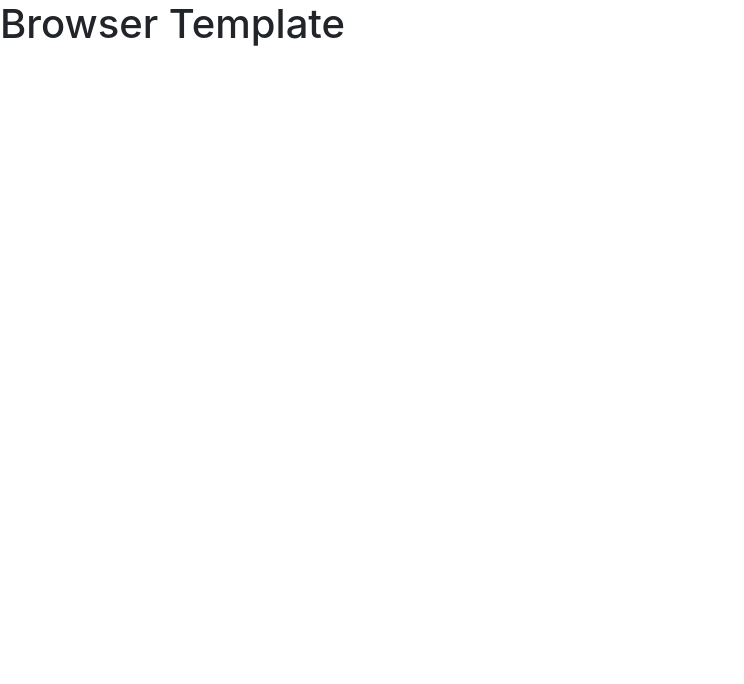
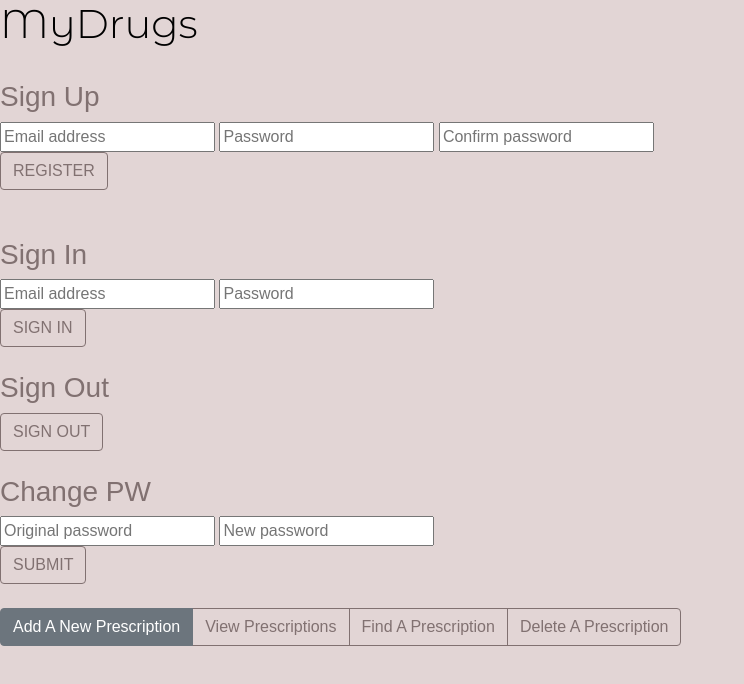
Before and after one commit to JeheeChoi/my-drugs-client, a website built with webpack: page index.html in a window 1280 px wide. Shown: the whole page, without its empty margins (0-744 px from the left). Built offline with nearby package versions, Linux system fonts and the light colour scheme; a web font is replaced by a local one.

Commit message:
Set up index.html and basic css 11/06/20
sign up/sign in/change pw/sign out/ prescription activity buttons

```diff
--- a/assets/styles/index.scss
+++ b/assets/styles/index.scss
@@ -1 +1,23 @@
 @import '~bootstrap/scss/bootstrap';
+
+body {
+  background-color: #E2D5D5;
+  font-family: 'Montserrat Alternates', sans-serif;
+  font-family: 'Sawarabi Mincho', sans-serif;
+  color: #817171;
+}
+
+h1 {
+  font-family: 'Montserrat Alternates', sans-serif;
+  color: black;
+}
+
+.btn-outline-secondary {
+  color:  #817171;
+  border-color: #817171;
+}
+
+.btn-outline-secondary:hover {
+  background: #817171;
+  color: white;
+}
--- a/index.html
+++ b/index.html
@@ -1,7 +1,9 @@
 <!DOCTYPE html>
 <html>
     <head>
-      <title>Example</title>
+      <link href="https://fonts.googleapis.com/css2?family=Montserrat+Alternates:wght@300&display=swap" rel="stylesheet">
+      <link href="https://fonts.googleapis.com/css2?family=Montserrat+Alternates:wght@300&family=Sawarabi+Mincho&display=swap" rel="stylesheet">
+      <title>MyDrugs</title>
       <meta name="viewport" content="width=device-width, initial-scale=1">
 
       <!-- Do not add `link` tags-->
@@ -12,6 +14,71 @@
       <script src="public/application.js" type="text/javascript" charset="utf-8" defer></script>
     </head>
     <body>
-      <h1>Browser Template</h1>
+      <h1>MyDrugs</h1>
+      <br>
+      <form id="sign-up">
+      <div class="container-auth">
+        <h3>Sign Up</h3>
+        <input required type="text" name="credentials[email]" placeholder ="Email address" />
+        <input required type="password" name="credentials[password]" placeholder="Password" />
+        <input required type="password" name="credentials[password_confirmation]" placeholder="Confirm password" /><br>
+        <input type="Submit" class="btn btn-outline-secondary" value="REGISTER" />
+      </div>
+      </form>
+      <br>
+
+      <div id="message-display"></div>
+
+      <br>
+      <form id="sign-in">
+      <div class="container-auth">
+        <h3>Sign In</h3>
+        <!-- <label for="sign-in-email"></label> -->
+        <input required type="text" name="credentials[email]" placeholder ="Email address" />
+        <!-- <label for="sign-in-password"></label> -->
+        <input required type="password" name="credentials[password]" placeholder="Password"/><br>
+        <input type="Submit" class="btn btn-outline-secondary" value="SIGN IN" />
+      </div>
+      </form>
+
+      <br>
+
+      <form id="sign-out">
+      <div class="container-auth">
+      <h3>Sign Out</h3>
+        <input type="Submit" class="btn btn-outline-secondary" value="SIGN OUT" />
+      </div>
+      </form>
+
+      <br>
+
+      <form id="change-password">
+      <div class="container-auth">
+      <h3>Change PW</h3>
+      <input required type="password" name="passwords[old]" placeholder="Original password"/>
+      <input required type="password" name="passwords[new]" placeholder="New password" /><br>
+      <input type="Submit" class="btn btn-outline-secondary" value="SUBMIT" />
+      </div>
+      </form>
+
+      <br>
+
+      <form id="My-Prescriptions">
+      <div class="btn-group btn-group-toggle" data-toggle="buttons" >
+        <label class="btn btn-outline-secondary active">
+          <input type="radio" name="options" id="add-prescription" />Add A New Prescription
+        </label>
+        <label class="btn btn-outline-secondary">
+          <input type="radio" name="options" id="update-prescription" /> View Prescriptions
+        </label>
+        <label class="btn btn-outline-secondary">
+          <input type="radio" name="options" id="find-prescription" /> Find A Prescription
+        </label>
+        <label class="btn btn-outline-secondary">
+          <input type="radio" name="options" id="dele-prescription" /> Delete A Prescription
+        </label>
+      </div>
+      </form>
+
     </body>
 </html>
```
